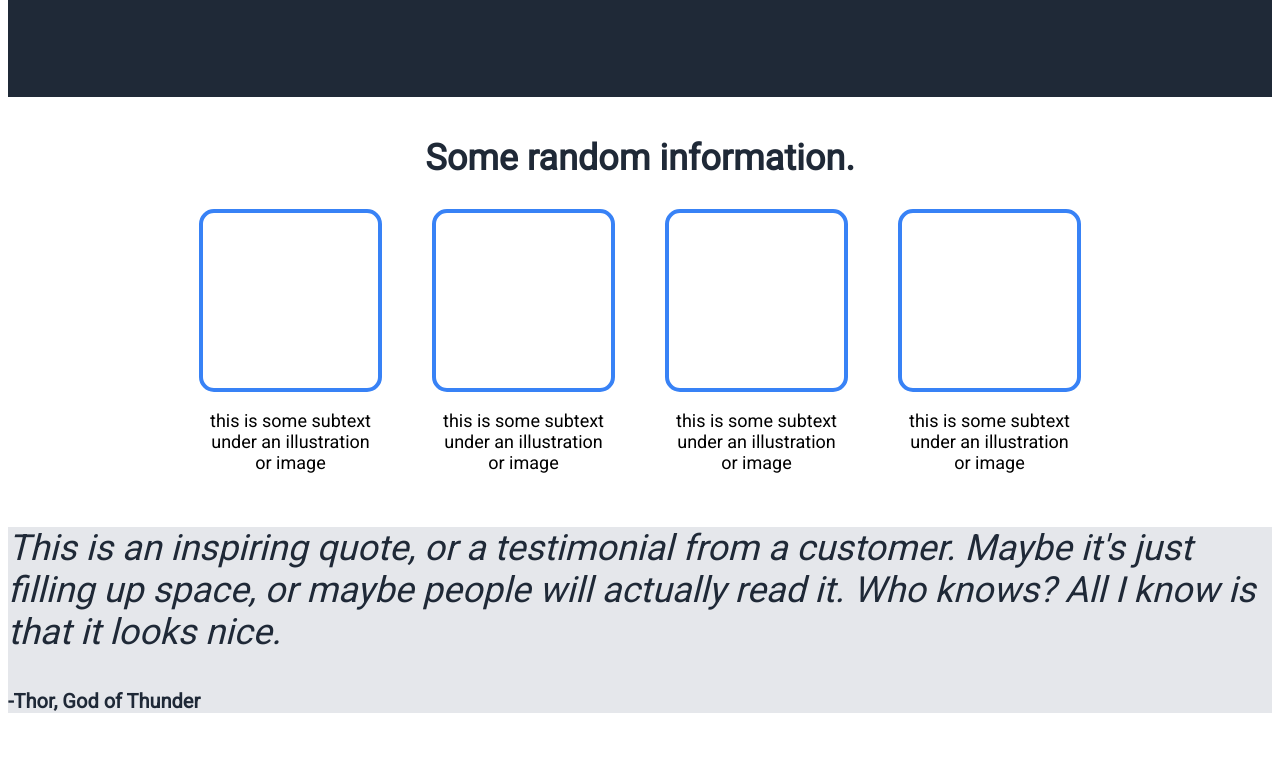
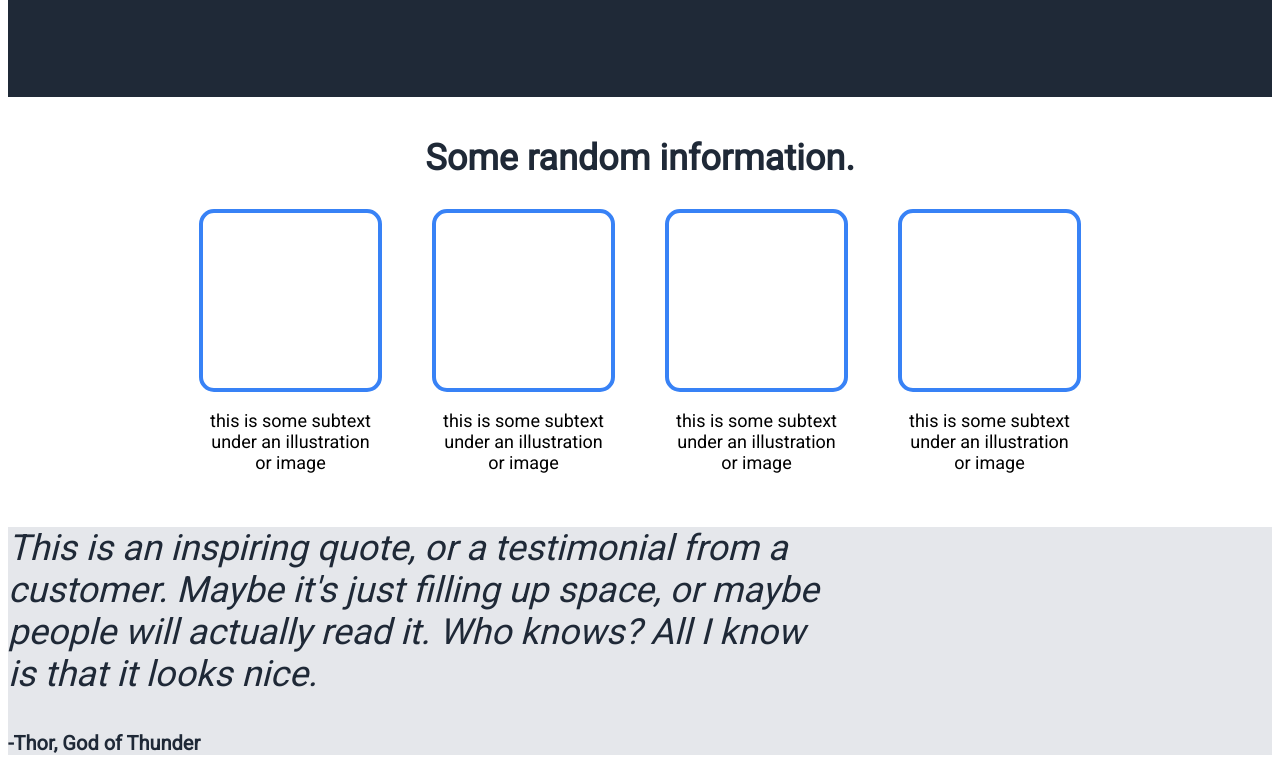
Before and after one commit to JClement11/odin-landing-page, a plain HTML site: page index.html in a window 1280 px wide. Shown: the part 575-1350 px from the top of the page. Before the commit the page ends 1308 px from the top, so only its background shows below. Drawn offline with Linux system fonts and the light colour scheme.

Commit message:
add breaks to quote

```diff
--- a/index.html
+++ b/index.html
@@ -56,8 +56,8 @@
         </div>
     </div>
     <div class="quote-section">
-        <p class="quote">This is an inspiring quote, or a testimonial from a customer. Maybe it's just filling
-            up space, or maybe people will actually read it. Who knows? All I know is that it looks nice.
+        <p class="quote">This is an inspiring quote, or a testimonial from a <br/> customer. Maybe it's just filling
+            up space, or maybe <br/> people will actually read it. Who knows? All I know <br/> is that it looks nice.
         </p>
         <p class="quote-author">-Thor, God of Thunder</p>
     </div>
```
